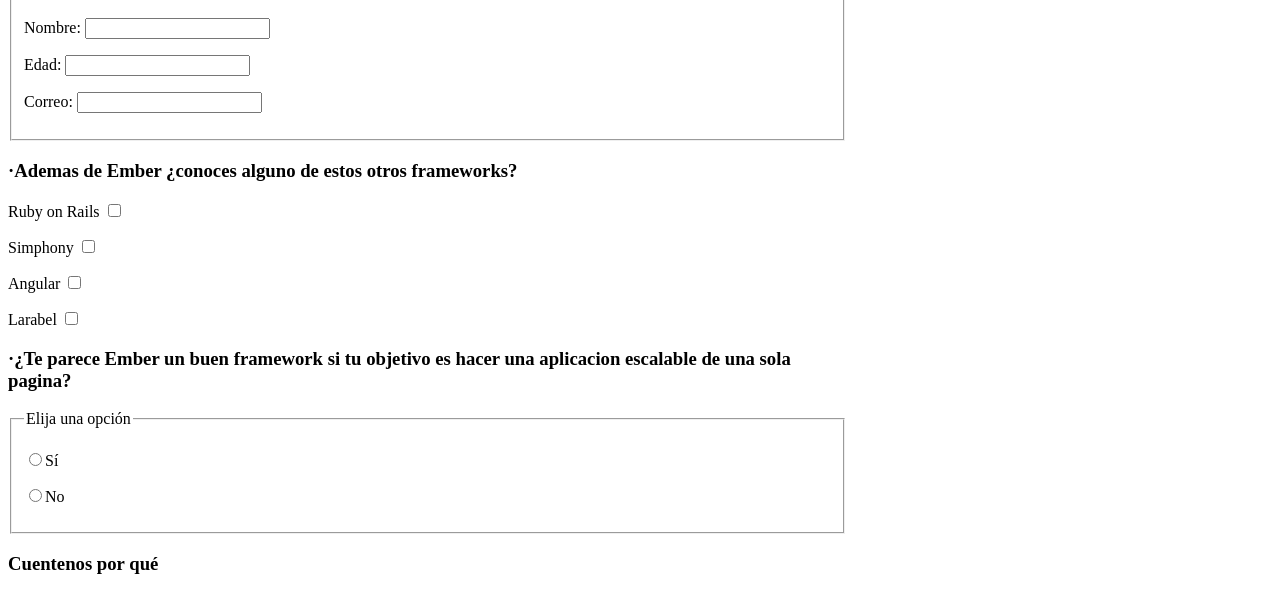
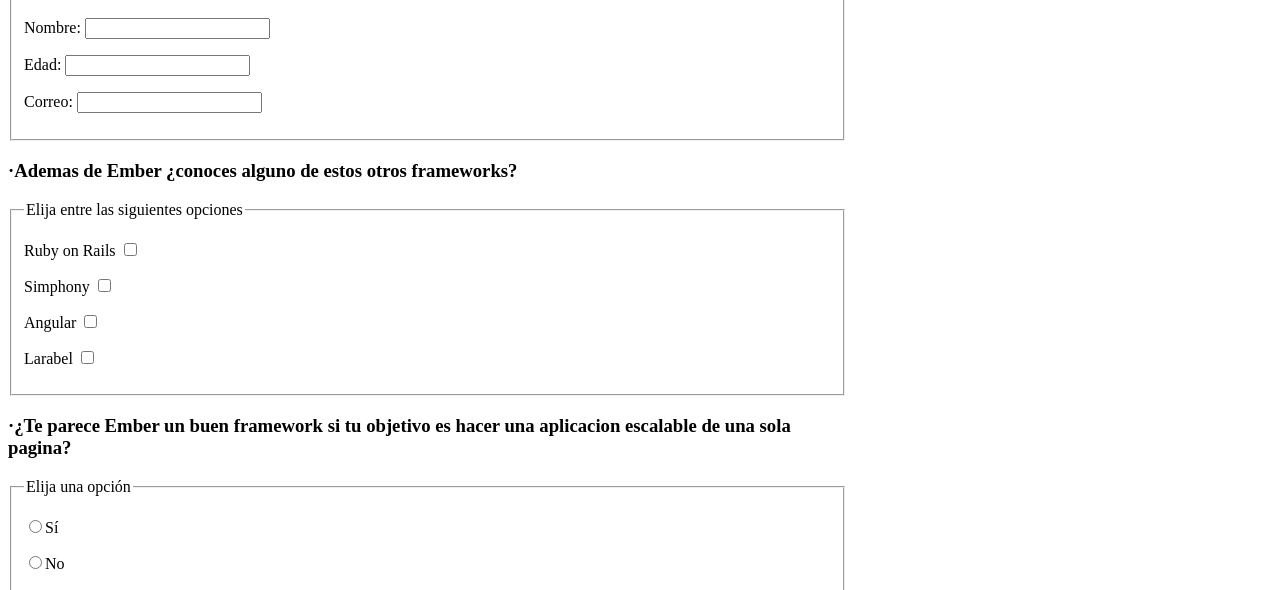
Before and after one commit to IkerJ14/sew, a plain HTML site: page form.html in a window 1280 px wide. Shown: the part 354-944 px from the top of the page. Drawn offline with Linux system fonts and the light colour scheme.

Commit message:
Arregladas leyendas

```diff
--- a/form.html
+++ b/form.html
@@ -42,19 +42,20 @@
             </fieldset>
 
             <h3><label>·Ademas de Ember ¿conoces alguno de estos otros frameworks?</label></h3>
-
+            <fieldset>
+                <legend>Elija entre las siguientes opciones</legend>
                 <p><label for="Ruby">Ruby on Rails</label> <input id="Ruby" type="checkbox" /> </p>
                 <p><label for="Simphony">Simphony</label> <input id="Simphony" type="checkbox" /> </p>
                 <p><label for="Angular">Angular</label> <input id="Angular" type="checkbox" /> </p>
                 <p><label for="Larabel">Larabel</label> <input id="Larabel" type="checkbox" /> </p>
-
+            </fieldset>
             <h3><label>·¿Te parece Ember un buen framework si tu objetivo es hacer una aplicacion escalable de una sola pagina?</label></h3>
             <fieldset>
                 <legend>Elija una opción</legend>
                 <p><label for="Si"> <input id="Si" type=radio name=size>Sí</label></p>
                 <p><label for="No"> <input id="No" type=radio name=size>No</label></p>
             </fieldset>
-            <h3><label for="areatexto">Cuentenos por qué</label></h3>
+            <h3><label for="areatexto">·Cuentenos por qué</label></h3>
                 <p><textarea id="areatexto" cols=60 rows="5"></textarea></p>
 
             <h3><label>·¿Que nota le darias?</label></h3>
```
